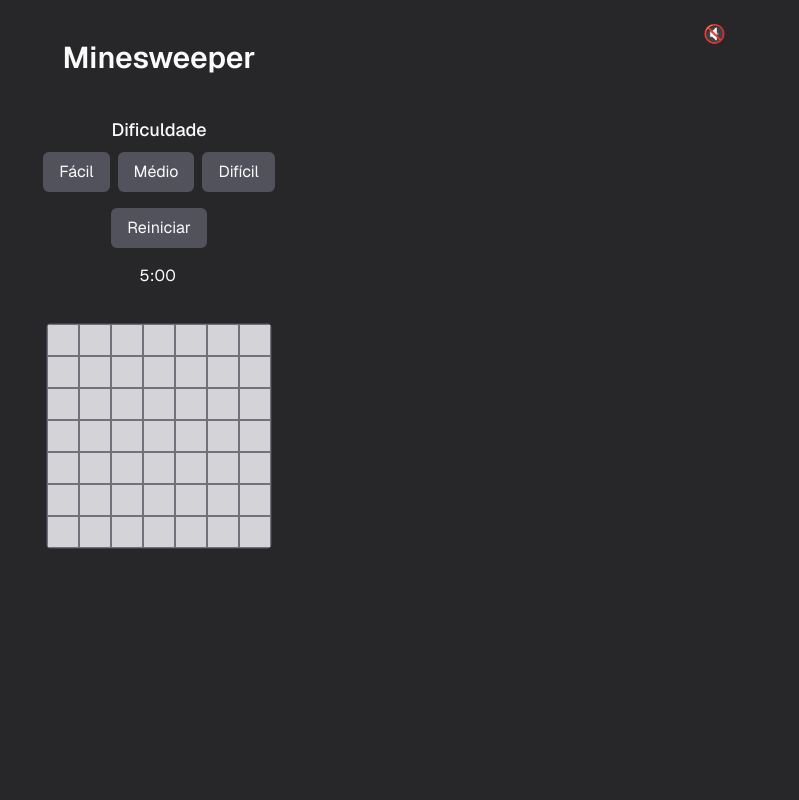
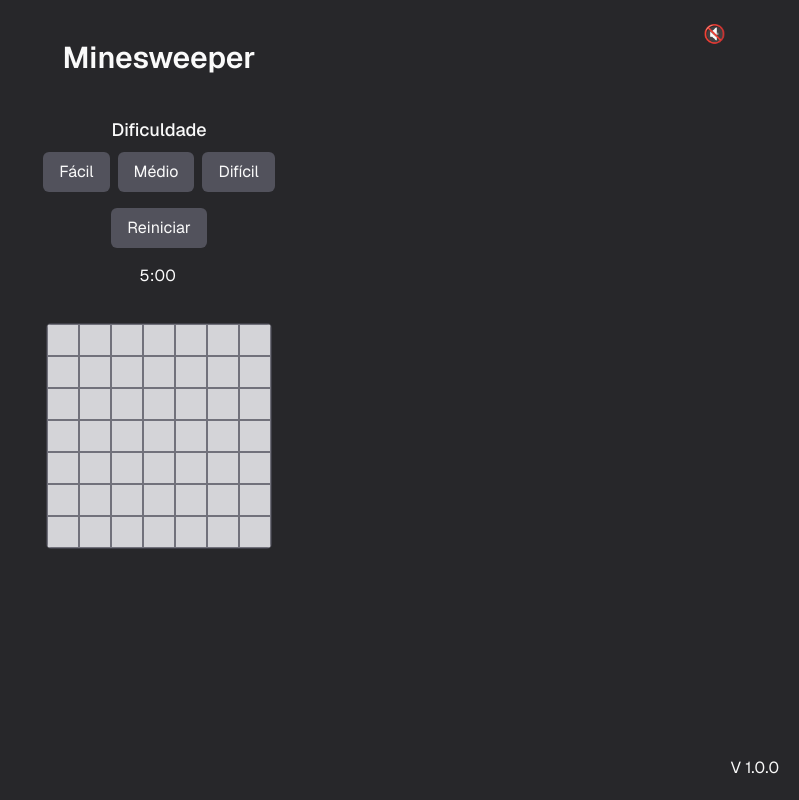
Before and after one commit to CaioMMendes/mineSweeper, a Next.js app: page / in a window 1280 px wide. Shown: the whole page, without its empty margins (481-1280 px from the left). Built offline with nearby package versions, Linux system fonts and the light colour scheme.

Commit message:
feat: add version number

```diff
--- a/src/app/(home)/page.tsx
+++ b/src/app/(home)/page.tsx
@@ -3,14 +3,18 @@ import { ChangeVolume } from "../components/changeVolume"
 
 export default function Home() {
   return (
-    <div className="flex min-h-screen items-center justify-center text-zinc-50 font-sans bg-zinc-800">
-      <div className="flex relative min-h-screen w-full max-w-7xl flex-col py-10 px-10 gap-10 text-zinc-50 bg-zinc-800 sm:items-start">
+    <div className="flex flex-col min-h-screen items-center justify-center text-zinc-50 font-sans bg-zinc-800">
+      <div className="flex relative w-full flex-1 flex-col py-10 px-10 gap-10 text-zinc-50 bg-zinc-800 sm:items-start">
         <ChangeVolume />
         <h1 className="text-3xl font-semibold w-full text-center">
           Minesweeper
         </h1>
         <Board />
       </div>
+
+      <footer className="w-full flex items-center justify-end p-5">
+        <p>V 1.0.0</p>
+      </footer>
     </div>
   )
 }
```
